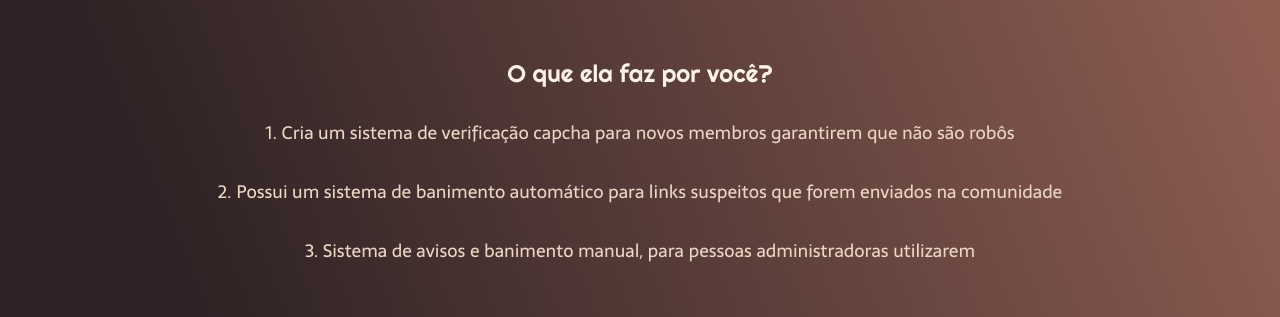
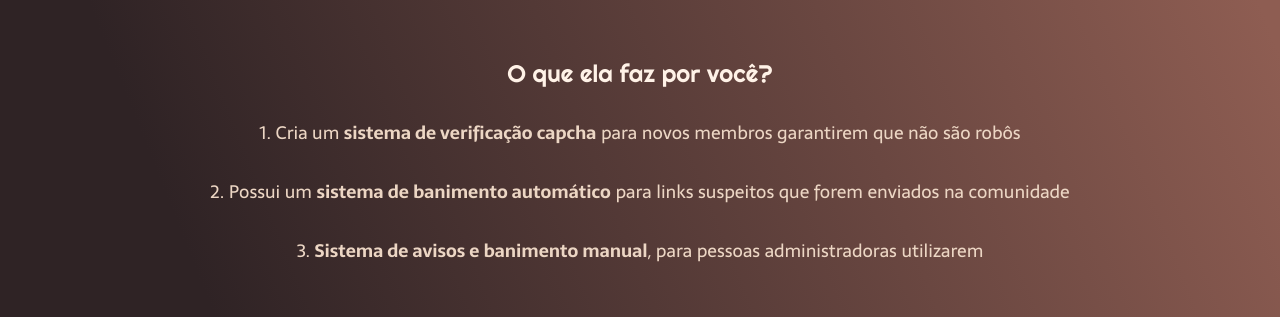
Before and after one commit to davi-oliveira/Balle-Bot, a plain HTML site: page index.html in a window 1280 px wide. Shown: the part 556-873 px from the top of the page. Drawn offline with Linux system fonts and the light colour scheme.

Commit message:
adicionei tags strong

```diff
--- a/index.html
+++ b/index.html
@@ -30,9 +30,9 @@
 
         <section class="principal-baixo">
             <h3 class="principal-baixo-h3">O que ela faz por você?</h3>
-            <p class="principal-baixo-item">1. Cria um sistema de verificação capcha para novos membros garantirem que não são robôs</p>
-            <p class="principal-baixo-item">2. Possui um sistema de banimento automático para links suspeitos que forem enviados na comunidade</p>
-            <p class="principal-baixo-item">3. Sistema de avisos e banimento manual, para pessoas administradoras utilizarem</p>
+            <p class="principal-baixo-item">1. Cria um <strong>sistema de verificação capcha</strong> para novos membros garantirem que não são robôs</p>
+            <p class="principal-baixo-item">2. Possui um <strong>sistema de banimento automático</strong> para links suspeitos que forem enviados na comunidade</p>
+            <p class="principal-baixo-item">3. <strong>Sistema de avisos e banimento manual</strong>, para pessoas administradoras utilizarem</p>
         </section>
     </main>
 
```
Also changed, not shown: 1 other file.
